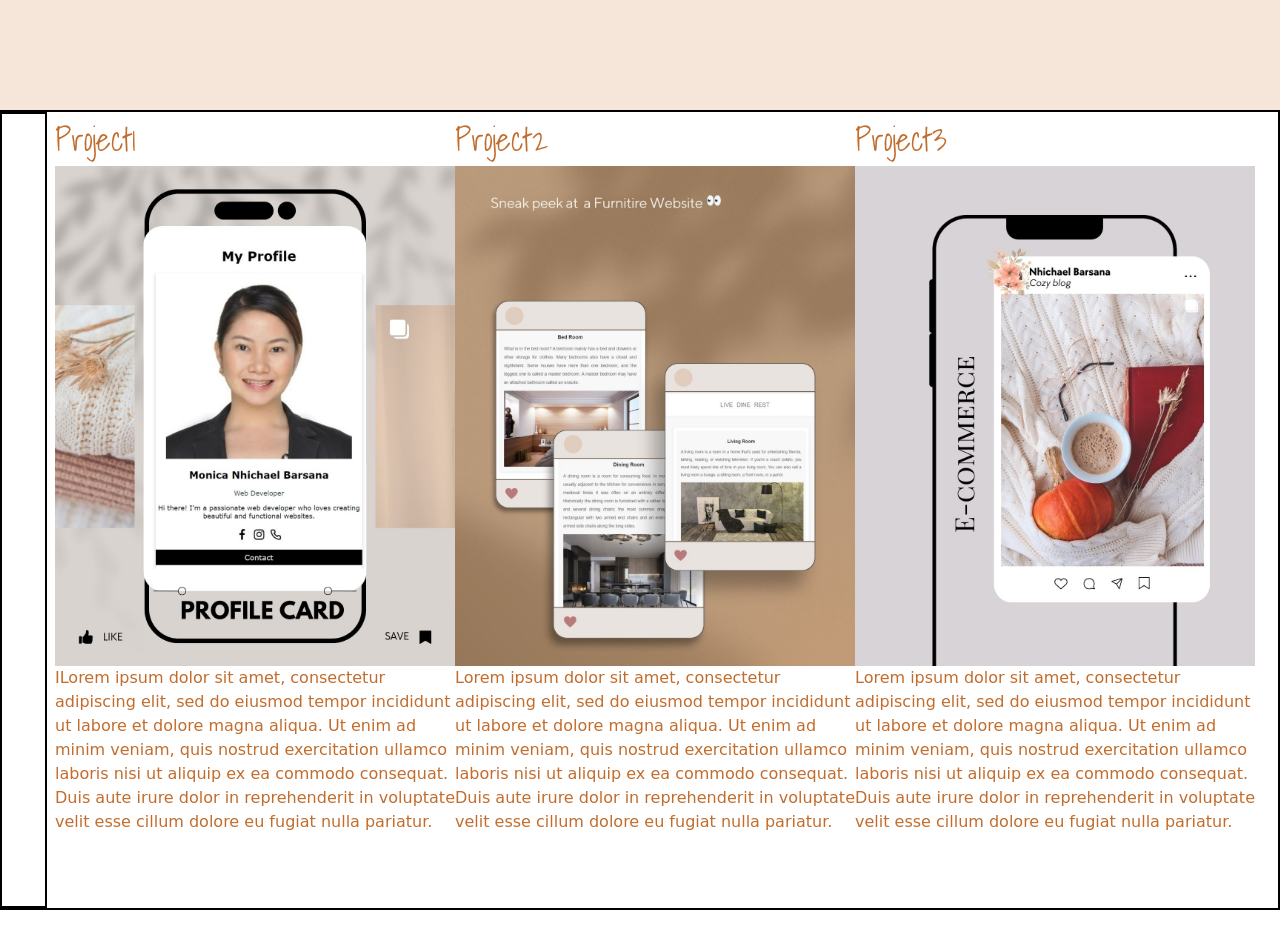
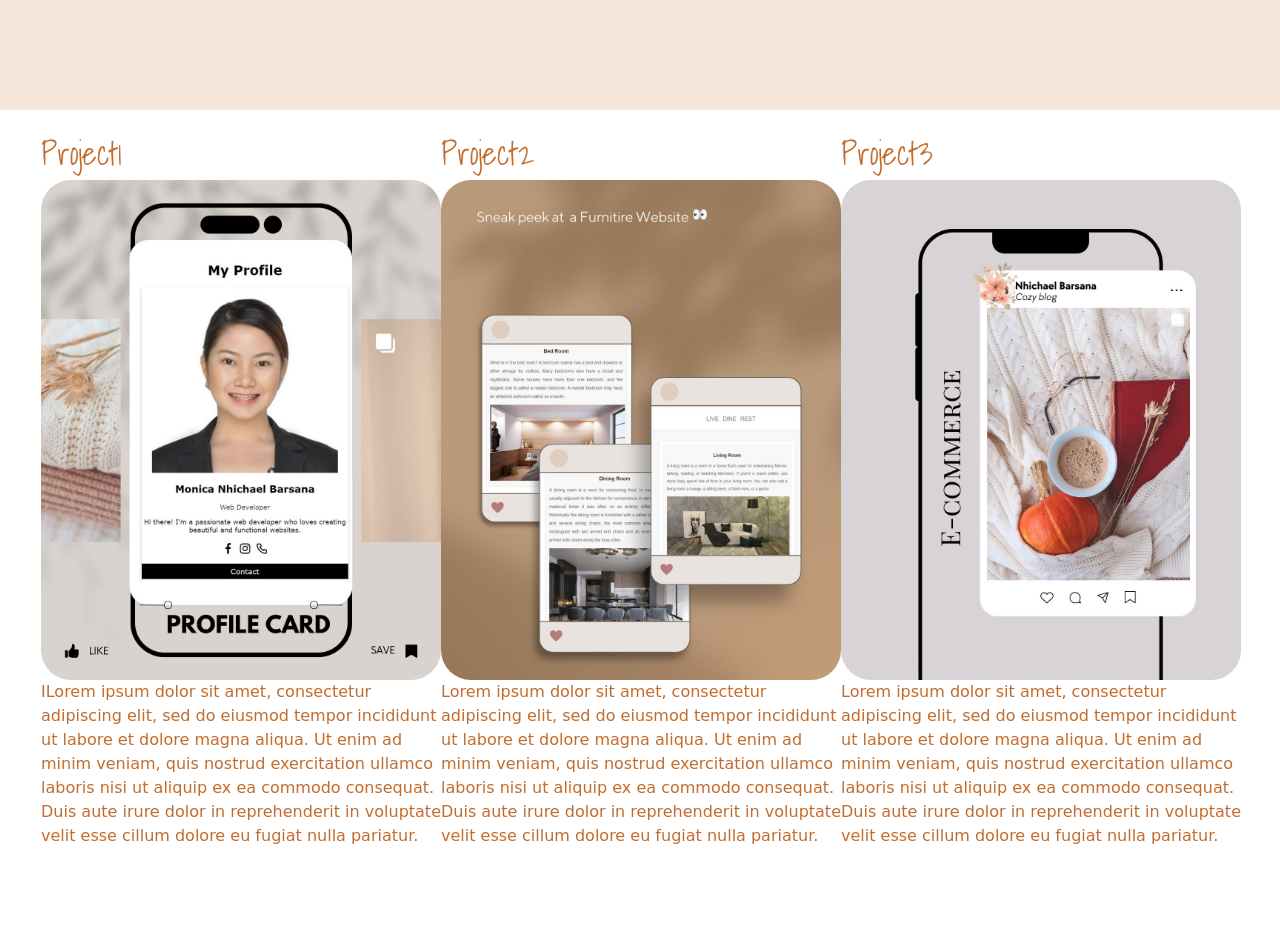
Before and after one commit to Nykel123/capstone1, a plain HTML site: page index.html in a window 1280 px wide. Shown: the part 690-1624 px from the top of the page. Drawn offline with nearby package versions, Linux system fonts and the light colour scheme; a web font is replaced by a local one.

Commit message:
added photo

```diff
--- a/index.css
+++ b/index.css
@@ -74,7 +74,6 @@ hr {
 /*Project*/
 
 #project {
-	border: 2px solid black;
 	height: 100vh;
 }
 
@@ -89,7 +88,6 @@ hr {
 
 
 .proj_child1 {
-	border: 2px solid black;
 	height: 100%;
 }
 
@@ -98,6 +96,7 @@ hr {
 	font-family: 'Shadows Into Light', cursive;
 	font-size: 70px;
 	color: #C26D2D;
+	border-bottom: 2px solid black;
 
 	writing-mode: vertical-lr;
 	rotate: 180deg;
@@ -114,3 +113,7 @@ hr {
 .deets {
 	font-family: 'Klee One', cursive !important;
 }
+
+.image {
+	border-radius: 30px 30px 30px 30px;
+}
--- a/index.html
+++ b/index.html
@@ -82,22 +82,22 @@
 						<h1 class="proj_head">Projects</h1>
 					</div>
 
-					<div class="d-flex m-2 proj_child2">
+					<div class="d-flex m-4 proj_child2">
 						<div>
 							<h2 class="title">Project1</h2>
-							<img width="400" height="500" src="./images/pj2.jpg">
+							<img width="400" height="500" src="./images/pj2.jpg" class="image">
 							<p class="deets">ILorem ipsum dolor sit amet, consectetur adipiscing elit, sed do eiusmod tempor incididunt ut labore et dolore magna aliqua. Ut enim ad minim veniam, quis nostrud exercitation ullamco laboris nisi ut aliquip ex ea commodo consequat. Duis aute irure dolor in reprehenderit in voluptate velit esse cillum dolore eu fugiat nulla pariatur. </p>
 						</div>
 
 						<div>
 							<h2 class="title">Project2</h2>
-							<img width="400" height="500" src="./images/pj1.jpg">
+							<img width="400" height="500" src="./images/pj1.jpg" class="image">
 							<p class="deets">Lorem ipsum dolor sit amet, consectetur adipiscing elit, sed do eiusmod tempor incididunt ut labore et dolore magna aliqua. Ut enim ad minim veniam, quis nostrud exercitation ullamco laboris nisi ut aliquip ex ea commodo consequat. Duis aute irure dolor in reprehenderit in voluptate velit esse cillum dolore eu fugiat nulla pariatur.</p>
 						</div>
 
 						<div>
 							<h2 class="title">Project3</h2>
-							<img width="400" height="500" src="./images/pj3.jpg">
+							<img width="400" height="500" src="./images/pj3.jpg" class="image">
 							<p class="deets">Lorem ipsum dolor sit amet, consectetur adipiscing elit, sed do eiusmod tempor incididunt ut labore et dolore magna aliqua. Ut enim ad minim veniam, quis nostrud exercitation ullamco laboris nisi ut aliquip ex ea commodo consequat. Duis aute irure dolor in reprehenderit in voluptate velit esse cillum dolore eu fugiat nulla pariatur.</p>
 						</div>
 					</div>
```
